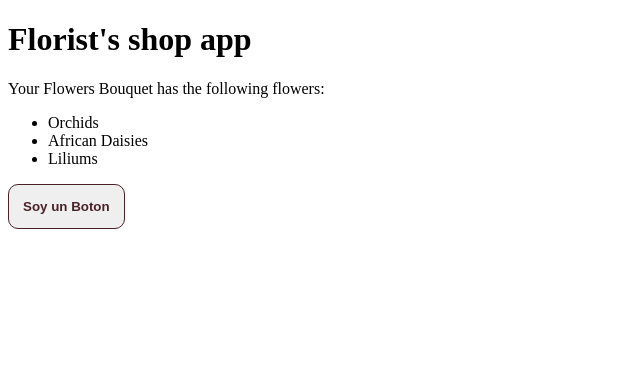
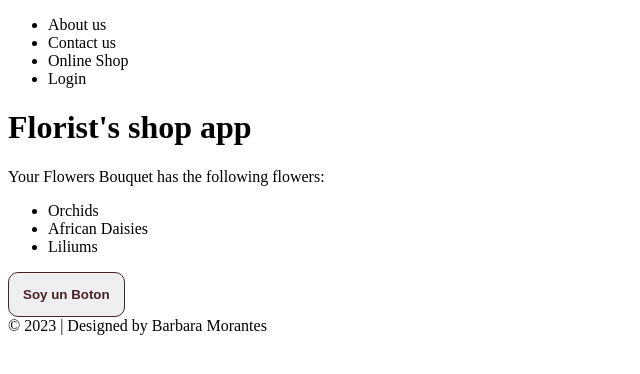
Before and after one commit to BarbDMC/TS-react, a React app: page / in a window 1280 px wide. Shown: the top 374 px of the page, without its empty margins (0-640 px from the left). Built offline with nearby package versions, Linux system fonts and the light colour scheme.

Commit message:
Navbar and Footer created

```diff
--- /dev/null
+++ b/src/modules/shared/ui/Footer.tsx
@@ -0,0 +1,11 @@
+import React from 'react'
+
+const Footer = () => {
+  return (
+    <footer>
+        <span>© {new Date().getFullYear()} | Designed by Barbara Morantes</span>
+    </footer>
+  )
+}
+
+export default Footer
--- /dev/null
+++ b/src/modules/shared/ui/Navbar.tsx
@@ -0,0 +1,17 @@
+import React from 'react';
+
+
+const Navbar = () => {
+  return (
+    <nav>
+      <ul>
+          <li>About us</li>
+          <li>Contact us</li>
+          <li>Online Shop</li>
+          <li>Login</li>
+      </ul>
+    </nav>
+  )
+}
+
+export default Navbar
--- a/src/modules/shared/ui/UiTemplate.tsx
+++ b/src/modules/shared/ui/UiTemplate.tsx
@@ -1,13 +1,15 @@
-import React, { Children, FC, PropsWithChildren } from 'react'
+import React, { Children, FC, PropsWithChildren } from 'react';
+import Navbar from './Navbar';
+import Footer from './Footer';
 
 export const UiTemplate: FC<PropsWithChildren> = ({ children }) => {
   return (
     <>
-        <nav></nav>
+        <Navbar></Navbar>
         <main>
             { children }
         </main>
-        <footer></footer>
+        <Footer></Footer>
     </>
   )
 }
```
